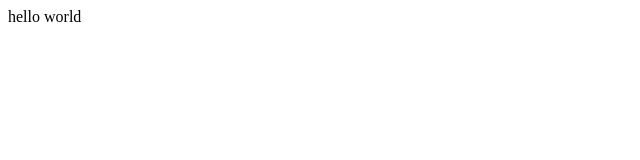
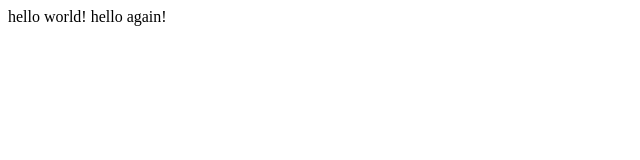
Before and after one commit to Arihant2001/lecture0, a plain HTML site: page hello.html in a window 1280 px wide. Shown: the whole page, without its empty margins (0-640 px from the left). Drawn offline with Linux system fonts and the light colour scheme.

Commit message:
Update hello.html

```diff
--- a/hello.html
+++ b/hello.html
@@ -5,6 +5,6 @@
 
     </head>
     <body>
-        hello world
+        hello world! hello again!
     </body>
 </html>
```
